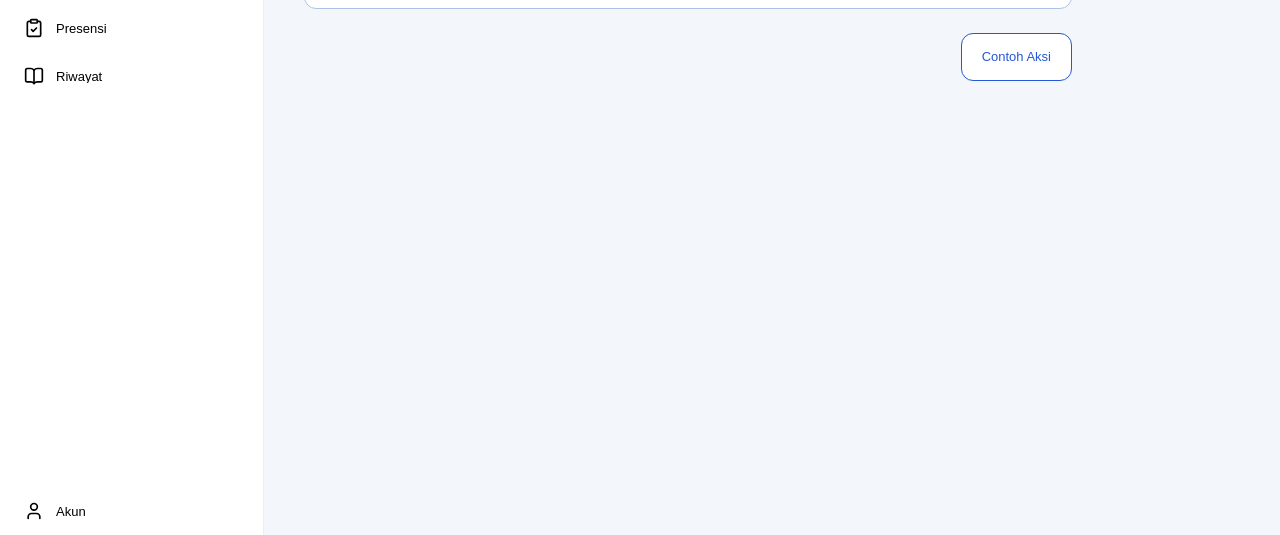
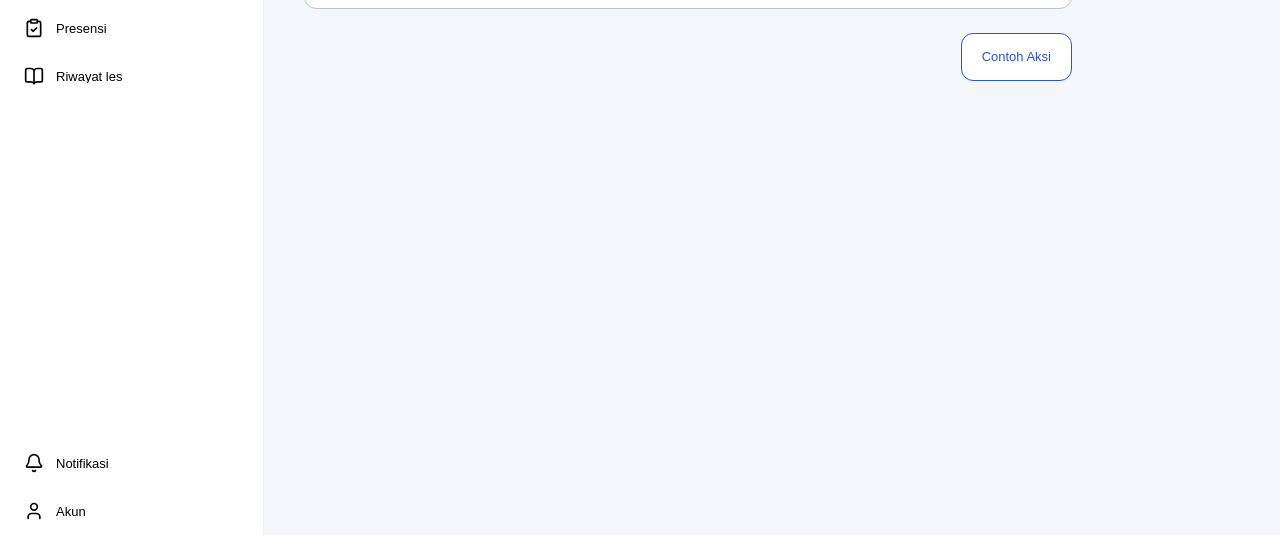
Before and after one commit to PINTARAAA/Pintara-Frontend, a React (Vite) app: page /tutor/contoh in a window 1280 px wide. Shown: the part 178-713 px from the top of the page. Built offline with nearby package versions, Linux system fonts and the light colour scheme.

Commit message:
feat(navigation): add sidebar label for "Riwayat" and introduce "Notifikasi" in sidebar

```diff
--- a/src/app/navigation.ts
+++ b/src/app/navigation.ts
@@ -53,9 +53,20 @@ export const ROLE_NAV: Record<
       { label: "Beranda", to: "/tutor", icon: HouseIcon, end: true },
       { label: "Jadwal", to: "/tutor/jadwal", icon: CalendarIcon },
       { label: "Presensi", to: "/tutor/presensi", icon: ClipboardCheckIcon },
-      { label: "Riwayat", to: "/tutor/riwayat", icon: BookOpenIcon },
+      {
+        label: "Riwayat",
+        sidebarLabel: "Riwayat les",
+        to: "/tutor/riwayat",
+        icon: BookOpenIcon,
+      },
     ],
     utility: [{ label: "Akun", to: "/tutor/akun", icon: UserIcon }],
+    /* Figma → Sidebar (Tutor / Beranda (Desktop)): Notifikasi di atas Akun */
+    sidebarExtra: {
+      utility: [
+        { label: "Notifikasi", to: "/tutor/notifikasi", icon: BellIcon },
+      ],
+    },
   },
   pengelola: {
     main: [
--- a/src/components/layouts/shell/app-shell.tsx
+++ b/src/components/layouts/shell/app-shell.tsx
@@ -33,6 +33,8 @@ type NavItem = {
   icon: LucideIcon
   /* true = aktif hanya bila URL sama persis (untuk Beranda/index) */
   end?: boolean
+  /* Label di sidebar desktop bila berbeda dari bottom navigation, mis. "Riwayat les" */
+  sidebarLabel?: string
 }
 
 /* Grup menu sidebar desktop; label opsional tampil sebagai judul kecil */
@@ -61,7 +63,7 @@ function SideItem({ item }: { item: NavItem }) {
   return (
     <SidebarNavItem
       icon={<Icon />}
-      label={item.label}
+      label={item.sidebarLabel ?? item.label}
       active={useIsActive(item)}
       render={<NavLink to={item.to} end={item.end} />}
     />
```
